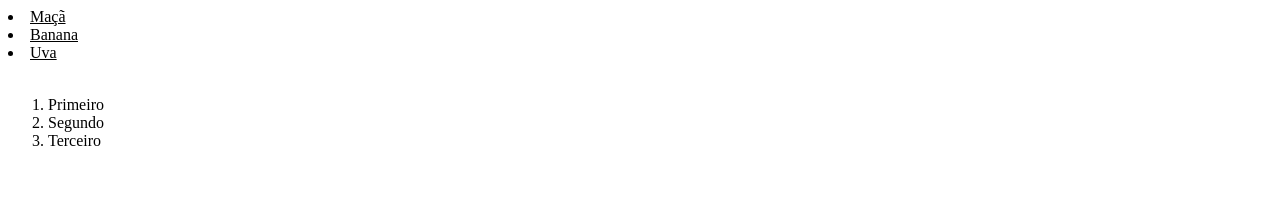
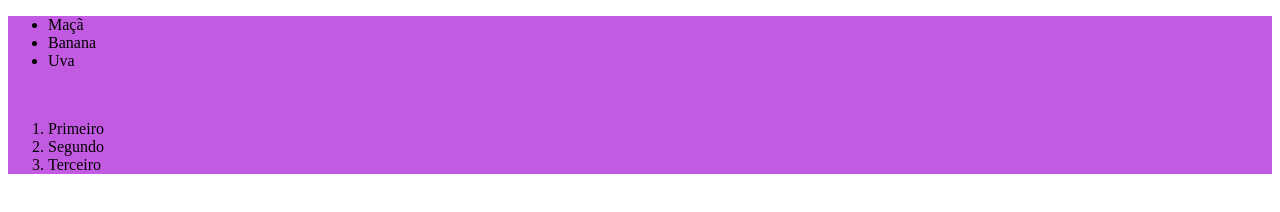
Before and after one commit to Lilly780/Ordens, a plain HTML site: page index.html in a window 1280 px wide. Drawn offline with Linux system fonts and the light colour scheme.

Commit message:
Segunda alteração

```diff
--- a/index.html
+++ b/index.html
@@ -5,18 +5,29 @@
     <meta name="viewport" content="width=device-width, initial-scale=1.0">
     <title>Ordens</title>
 </head>
-<body>
-    <u>
+<style>
+
+        div {
+            background-color: rgb(195, 91, 226);
+            width: 300px
+            margin-inline-start:0cap:
+        }
+        </style>
+
+        <body>
+    <div>
+    <ul>
         <li>Maçã</li>
         <li>Banana</li>
         <li>Uva</li>
-    </u>
+    </ul>
     <br>
     <ol>
         <li>Primeiro</li>
         <li>Segundo</li>
         <li>Terceiro</li>
     </ol>
+    </div>
 
 </body>
 </html>
```
